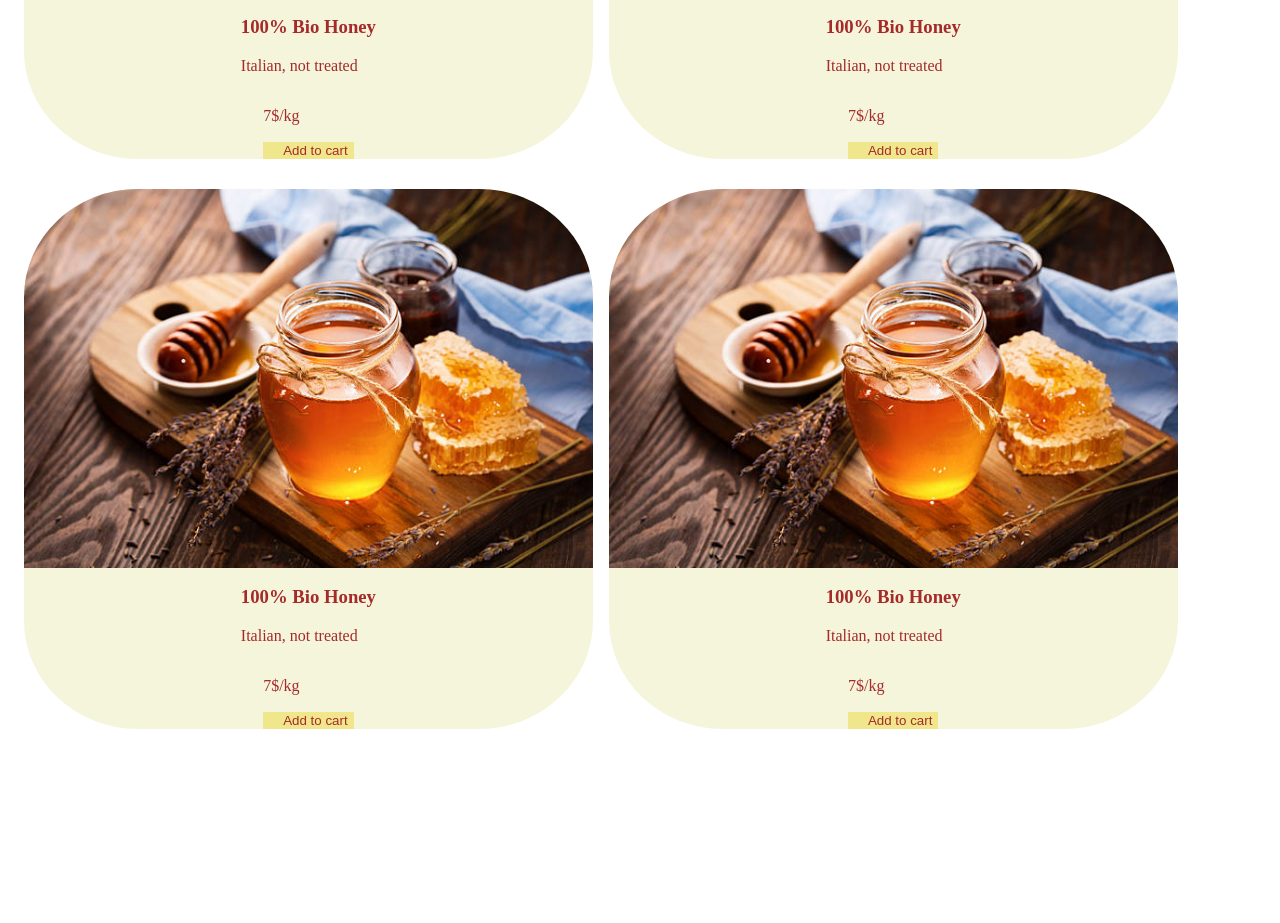
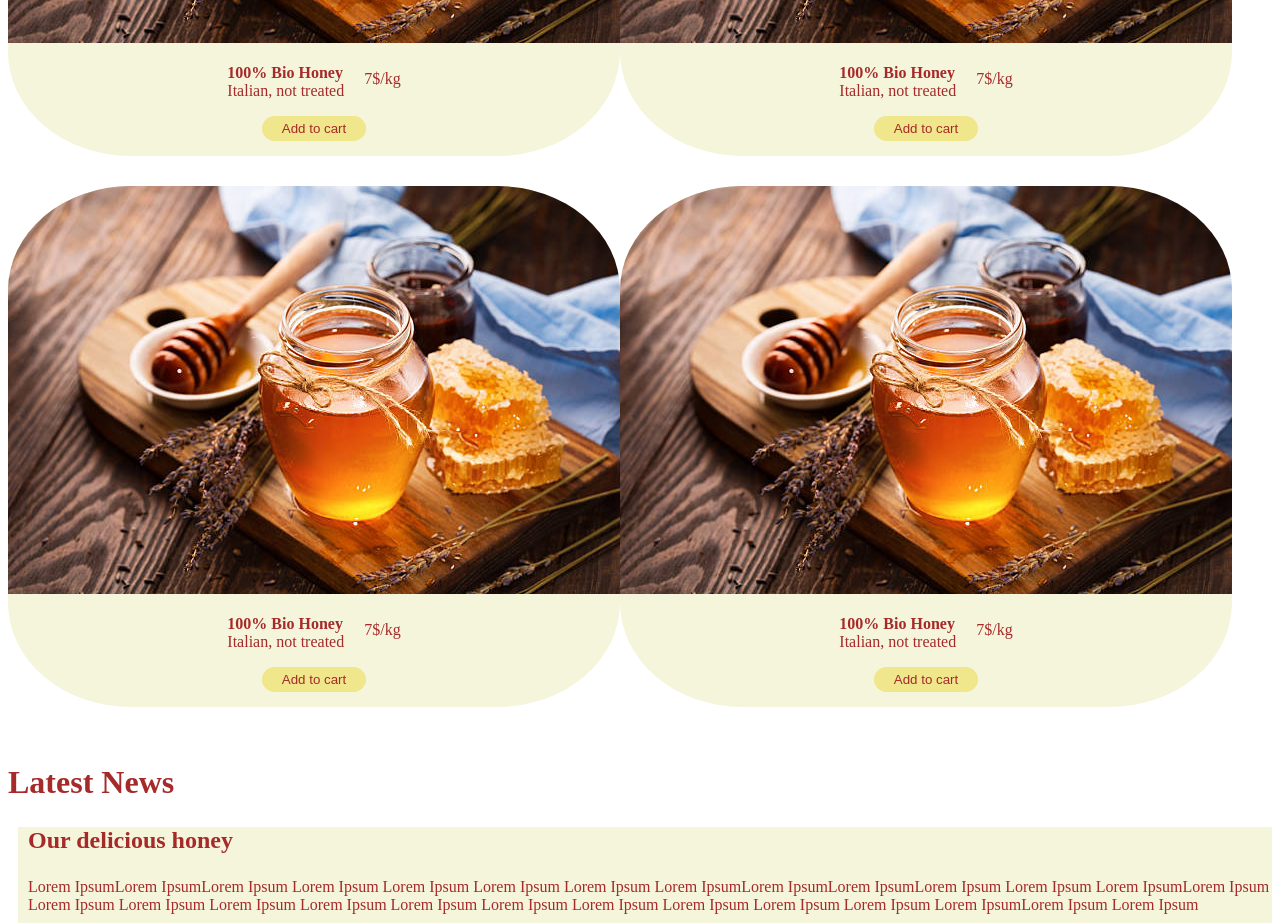
Before and after one commit to DarioSalvatore/UNIT2-WEEK5-G3, a plain HTML site: page UNIT2-WEEK5-G3/index.html in a window 1280 px wide. Shown: the part 549-1472 px from the top of the page. Before the commit the page ends 1316 px from the top, so only its background shows below. Drawn offline with Linux system fonts and the light colour scheme.

Commit message:
aggiustamenti

```diff
--- a/UNIT2-WEEK5-G3/assets/css/style.css
+++ b/UNIT2-WEEK5-G3/assets/css/style.css
@@ -1,9 +1,11 @@
 /*HEADER*/
 header {
     background-color: beige;
+    max-width: 100%;
 }
 
 nav {
+    max-width: 100%;
     display: flex;
     justify-content: center;
     align-items: center;
@@ -29,7 +31,7 @@ nav button {
 }
 
 #shop {
-    width: 100px;
+
     height: 60px;
     display: flex;
     align-items: center;
@@ -50,7 +52,7 @@ nav img {
 
 h2 {
     color: brown;
-    font-size: x-large ;
+    font-size: xx-large ;
     font-weight: bolder;
 }
 
@@ -59,10 +61,16 @@ main button {
     color: brown;
     border: none;
     padding-left: 20px;
+    padding-right: 20px;
+    padding-top: 5px;
+    padding-bottom: 5px;
+    border-radius: 25px;
+    margin-bottom: 15px;
 }
 
 .vetrina {
     display: flex;
+    justify-content:flex-start;
 
 }
 
@@ -70,13 +78,17 @@ main button {
     display: flex;
     flex-direction: column;
     align-items: center;
-    max-width: 45%;
-    margin-left: 1rem;
+    max-width: 50%;
+
     margin-bottom: 30px;
     background-color: beige;
     border-radius: 20%;
     overflow: hidden;
     color: brown;
+}
+
+.product-card h4 {
+    margin-bottom: 0;
 }
 
 .product-card img {
@@ -99,6 +111,34 @@ main button {
     margin-top: 0;
 }
 
-#info div {
+.fixer {
+    display: flex;
+    align-items: center;
+}
 
+.prezzo {
+    margin-left: 20px;
 }
+
+/*section*/
+
+#description {
+    background-color: beige;
+    color: brown;
+    margin-left: 10px;
+}
+
+#description h3 {
+    font-weight: bolder;
+    font-size: x-large;
+    margin-left: 10px;
+}
+
+#description p {
+    margin-left: 10px;
+}
+
+#description img {
+    max-width: 100%;
+    margin: 10px;
+}
--- a/UNIT2-WEEK5-G3/index.html
+++ b/UNIT2-WEEK5-G3/index.html
@@ -1,108 +1,124 @@
 <!DOCTYPE html>
 <html lang="en">
   <head>
-    <meta charset="UTF-8">
-    <meta http-equiv="X-UA-Compatible" content="IE=edge">
-    <meta name="viewport" content="width=device-width, initial-scale=1.0">
-    <link rel="stylesheet" href="assets/css/style.css">
+    <meta charset="UTF-8" />
+    <meta http-equiv="X-UA-Compatible" content="IE=edge" />
+    <meta name="viewport" content="width=device-width, initial-scale=1.0" />
+    <link rel="stylesheet" href="assets/css/style.css" />
     <title>Document</title>
   </head>
   <body>
-
     <header>
-
       <nav>
         <button class="bottoni">Our Honey</button>
         <button class="bottoni">Track Honey</button>
-            <button id="shop"><img src="assets/imgs/logo.png" alt="logo">SHOP</button>
+        <button id="shop">
+          <img src="assets/imgs/logo.png" alt="logo" />SHOP
+        </button>
         <button class="bottoni">Facilities</button>
         <button class="bottoni">Contacts</button>
       </nav>
-
     </header>
 
     <main>
-
       <h2>Best Selling Products</h2>
 
       <div class="vetrina">
-
         <div class="product-card">
-
-            <img class="product" src="assets/imgs/honey.jpg" alt="vasetto di miele">
-
+          <img
+            class="product"
+            src="assets/imgs/honey.jpg"
+            alt="vasetto di miele"
+          />
+        <div class="fixer">
           <div id="info">
-                <h3>100% Bio Honey</h3>
+            <h4>100% Bio Honey</h4>
             <p>Italian, not treated</p>
           </div>
-            <div>
-                    <p>7$/kg</p>
 
+            <p class="prezzo">7$/kg</p>
+        </div>
             <button>Add to cart</button>
-            </div>
 
         </div>
 
         <div class="product-card">
-
-            <img class="product" src="assets/imgs/honey.jpg" alt="vasetto di miele">
-
+          <img
+            class="product"
+            src="assets/imgs/honey.jpg"
+            alt="vasetto di miele"
+          />
+        <div class="fixer">
           <div id="info">
-                <h3>100% Bio Honey</h3>
+            <h4>100% Bio Honey</h4>
             <p>Italian, not treated</p>
           </div>
-            <div>
-                    <p>7$/kg</p>
 
+            <p class="prezzo">7$/kg</p>
+            </div>
             <button>Add to cart</button>
-            </div>
 
         </div>
-
       </div>
 
       <div class="vetrina">
+        <div class="product-card">
+          <img
+            class="product"
+            src="assets/imgs/honey.jpg"
+            alt="vasetto di miele"
+          />
 
-        <div class="product-card">
-
-            <img class="product" src="assets/imgs/honey.jpg" alt="vasetto di miele">
-
+            <div class="fixer">
           <div id="info">
-                <h3>100% Bio Honey</h3>
+            <h4>100% Bio Honey</h4>
             <p>Italian, not treated</p>
           </div>
-            <div>
-                    <p>7$/kg</p>
 
+            <p class="prezzo">7$/kg</p>
+            </div>
             <button>Add to cart</button>
-            </div>
 
         </div>
 
         <div class="product-card">
+          <img
+            class="product"
+            src="assets/imgs/honey.jpg"
+            alt="vasetto di miele"
+          />
 
-            <img class="product" src="assets/imgs/honey.jpg" alt="vasetto di miele">
-
+          <div class="fixer">
             <div id="info">
-                <h3>100% Bio Honey</h3>
+              <h4>100% Bio Honey</h4>
               <p>Italian, not treated</p>
             </div>
-            <div>
-                    <p>7$/kg</p>
 
+            <p class="prezzo">7$/kg</p>
+          </div>
           <button>Add to cart</button>
-            </div>
-
         </div>
       </div>
 
       <section>
+        <h2>Latest News</h2>
 
+        <div id="description">
+          <div>
+            <h3>Our delicious honey</h3>
 
+            <p>
+              Lorem IpsumLorem IpsumLorem Ipsum Lorem Ipsum Lorem Ipsum Lorem
+              Ipsum Lorem Ipsum Lorem IpsumLorem IpsumLorem IpsumLorem Ipsum
+              Lorem Ipsum Lorem IpsumLorem Ipsum Lorem Ipsum Lorem Ipsum Lorem
+              Ipsum Lorem Ipsum Lorem Ipsum Lorem Ipsum Lorem Ipsum Lorem Ipsum
+              Lorem Ipsum Lorem Ipsum Lorem IpsumLorem Ipsum Lorem Ipsum
+            </p>
+          </div>
 
+          <img src="assets/imgs/honey.jpg" alt="" />
+        </div>
       </section>
-
     </main>
-
   </body>
 </html>
```
Lines whose indentation alone changed are shown as unchanged.
